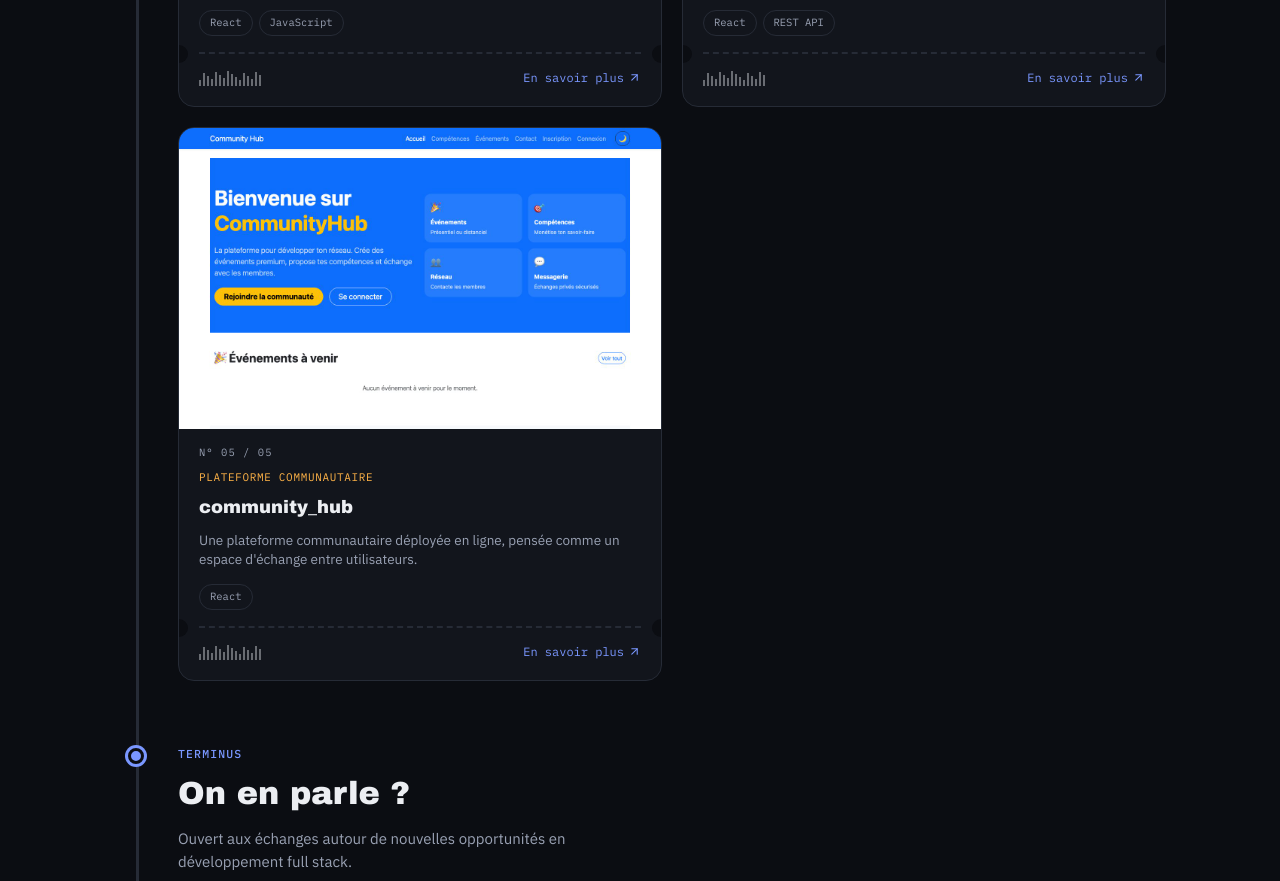
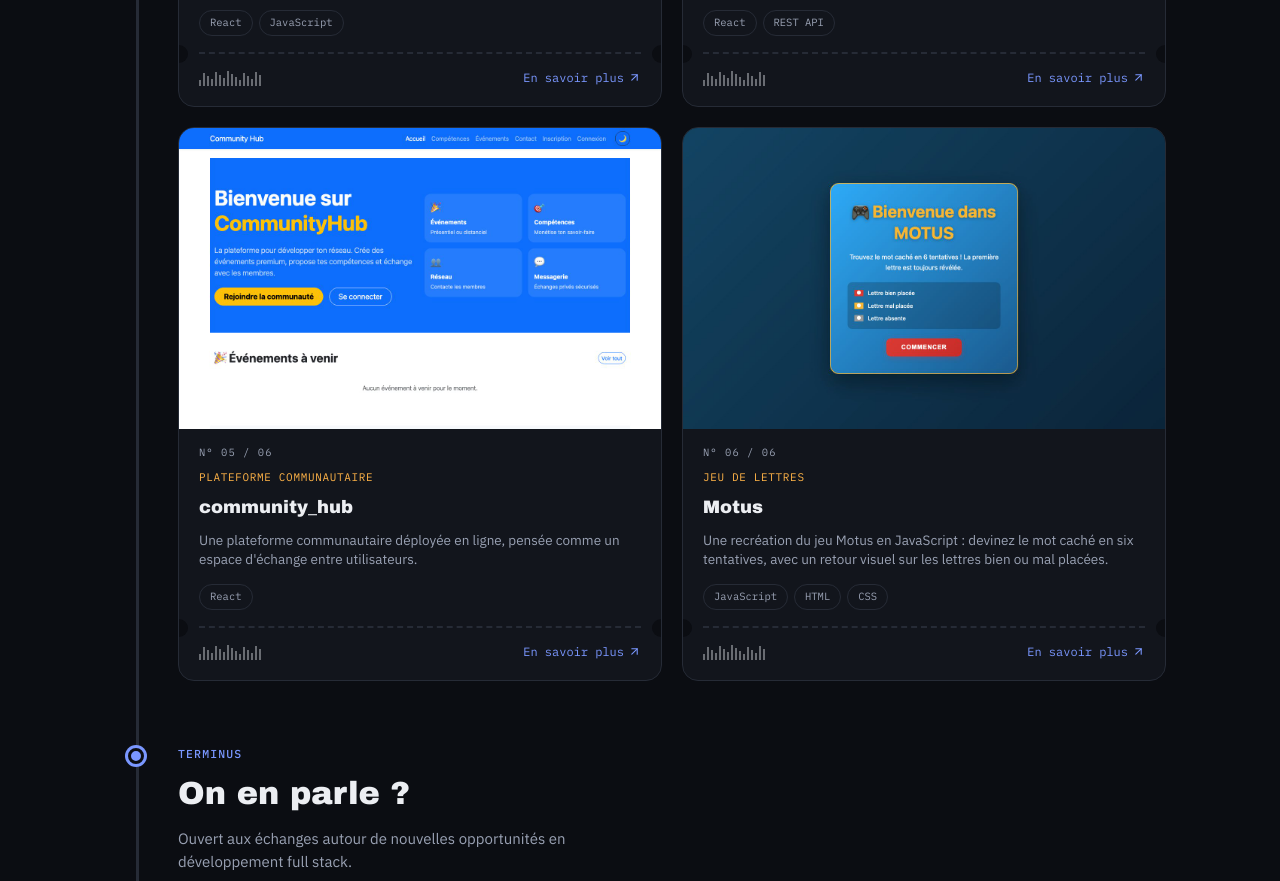
Before and after one commit to Jordandevop/portfolio_Jordan_valente, a React (Vite) app: page / in a window 1280 px wide. Shown: the part 2740-3621 px from the top of the page. Built offline with nearby package versions, Linux system fonts and the light colour scheme.

Commit message:
ajout de motus

```diff
--- a/src/data.js
+++ b/src/data.js
@@ -77,6 +77,22 @@ export const projects = [
     en: {
       tag: "Community platform",
       desc: "A live community platform, built as a space for users to connect and exchange.",
+    },
+  },
+  {
+    id: "motus",
+    name: "Motus",
+    tech: ["JavaScript", "HTML", "CSS"],
+    repo: "https://github.com/Jordandevop/Motus",
+    demo: "https://motus-ruby.vercel.app/",
+    image: "/projects/motus.jpg",
+    fr: {
+      tag: "Jeu de lettres",
+      desc: "Une recréation du jeu Motus en JavaScript : devinez le mot caché en six tentatives, avec un retour visuel sur les lettres bien ou mal placées.",
+    },
+    en: {
+      tag: "Word game",
+      desc: "A JavaScript recreation of the French word-guessing game Motus: guess the hidden word in six tries, with visual feedback on correct and misplaced letters.",
     },
   },
 ];
```
Also changed, not shown: public/projects/motus.jpg (added).
